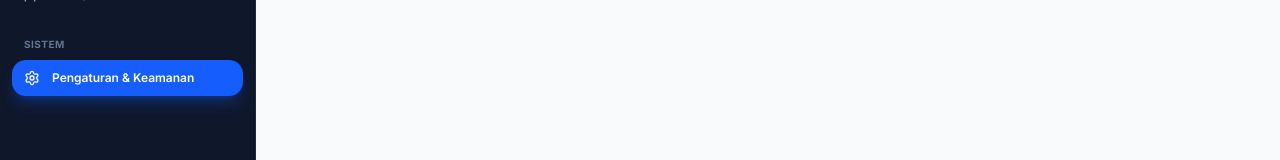
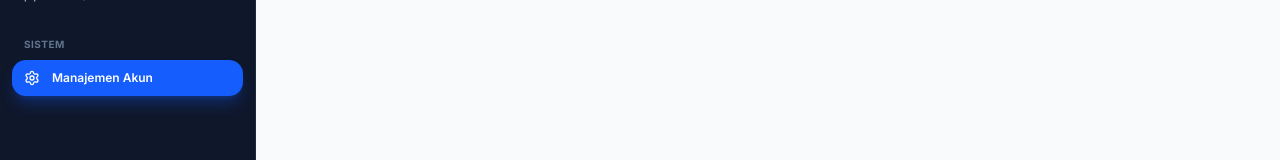
Before and after one commit to Lautan-Indah-Expresss/lautan-indah-expresss--monorepo, a Next.js app: page /admin/settings in a window 1280 px wide. Shown: the part 509-669 px from the top of the page. Built offline with nearby package versions, Linux system fonts and the light colour scheme; no server answers.

Commit message:
feat(sidebar): dynamically label menu item as 'Manajemen User Admin' for superadmin and 'Manajemen Akun' for regular admin

```diff
--- a/src/components/admin/AdminSidebar.tsx
+++ b/src/components/admin/AdminSidebar.tsx
@@ -2,7 +2,7 @@
 
 import { TypographyLogo } from "../TypographyLogo";
 
-import React from "react";
+import React, { useState, useEffect } from "react";
 import Link from "next/link";
 import { usePathname } from "next/navigation";
 import {
@@ -38,6 +38,20 @@ interface MenuGroup {
 
 export default function AdminSidebar({ isOpen = true }: SidebarProps) {
   const pathname = usePathname();
+  const [role, setRole] = useState<string>("admexp");
+
+  useEffect(() => {
+    fetch("/api/auth/me")
+      .then((res) => res.json())
+      .then((data) => {
+        if (data.success && data.user?.role) {
+          setRole(data.user.role);
+        }
+      })
+      .catch(() => {});
+  }, []);
+
+  const isSuperAdmin = role === "spradmexp";
 
   const menuGroups: MenuGroup[] = [
     {
@@ -53,7 +67,7 @@ export default function AdminSidebar({ isOpen = true }: SidebarProps) {
         { label: "Daftar Pengiriman", href: "/admin/shipments", icon: Package },
         { label: "Histori Pengiriman", href: "/admin/history", icon: History },
         { label: "Dispatcher Multi-Drop", href: "/admin/multidrop", icon: Layers },
-        { label: "Tracking Publik", href: "/", target:"_blank", icon: Navigation,  external: false },
+        { label: "Tracking Publik", href: "/", target: "_blank", icon: Navigation, external: false },
       ],
     },
     {
@@ -67,7 +81,11 @@ export default function AdminSidebar({ isOpen = true }: SidebarProps) {
     {
       title: "SISTEM",
       items: [
-        { label: "Pengaturan & Keamanan", href: "/admin/settings", icon: Settings },
+        {
+          label: isSuperAdmin ? "Manajemen User Admin" : "Manajemen Akun",
+          href: "/admin/settings",
+          icon: Settings,
+        },
       ],
     },
   ];
```
